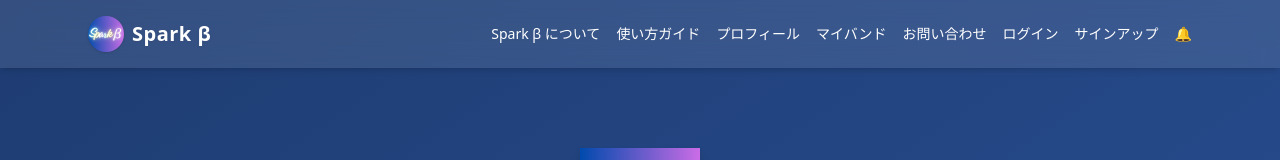
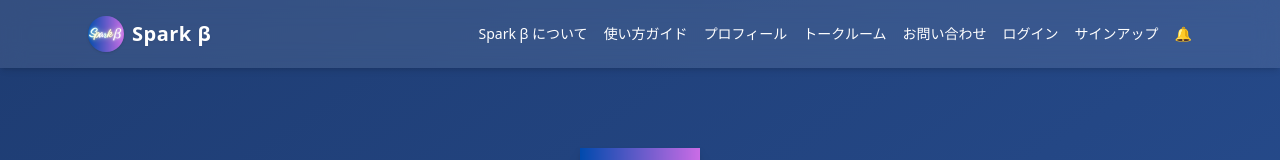
Before and after one commit to shindodesu/spark-beta-v2, a Next.js app: page / in a window 1280 px wide. Shown: the top 160 px of the page. Built offline with nearby package versions, Linux system fonts and the light colour scheme; no server answers; the database is empty.

Commit message:
マイバンド→トークルーム

```diff
--- a/src/components/Layout.tsx
+++ b/src/components/Layout.tsx
@@ -81,7 +81,7 @@ const Layout: React.FC<LayoutProps> = ({ children }) => {
             <Link href="/about" className="hover:text-pink-300 transition">Spark β について</Link>
             <Link href="/howto" className="hover:text-pink-300 transition">使い方ガイド</Link>
             <Link href="/profile/view" className="hover:text-pink-300 transition">プロフィール</Link>
-            <Link href="/my-bands" className="hover:text-pink-300 transition">マイバンド</Link>
+            <Link href="/my-bands" className="hover:text-pink-300 transition">トークルーム</Link>
             <a
             href="https://docs.google.com/forms/d/e/1FAIpQLSf8GY_PvIwBfh4W6-Mq-xIBRWDgj4eQ2262Vbk-mjKKlPR29Q/viewform?usp=dialog"
             target="_blank"
@@ -137,7 +137,7 @@ const Layout: React.FC<LayoutProps> = ({ children }) => {
           <Link href="/about" className="hover:text-pink-300 transition">Spark β について</Link>
           <Link href="/howto" className="hover:text-pink-300 transition">使い方ガイド</Link>
           <Link href="/profile/view" className="hover:text-pink-300 transition">プロフィール</Link>
-          <Link href="/my-bands" className="hover:text-pink-300 transition">マイバンド</Link>
+          <Link href="/my-bands" className="hover:text-pink-300 transition">トークルーム</Link>
           <a
           href="https://docs.google.com/forms/d/e/1FAIpQLSf8GY_PvIwBfh4W6-Mq-xIBRWDgj4eQ2262Vbk-mjKKlPR29Q/viewform?usp=dialog"
           target="_blank"
```
